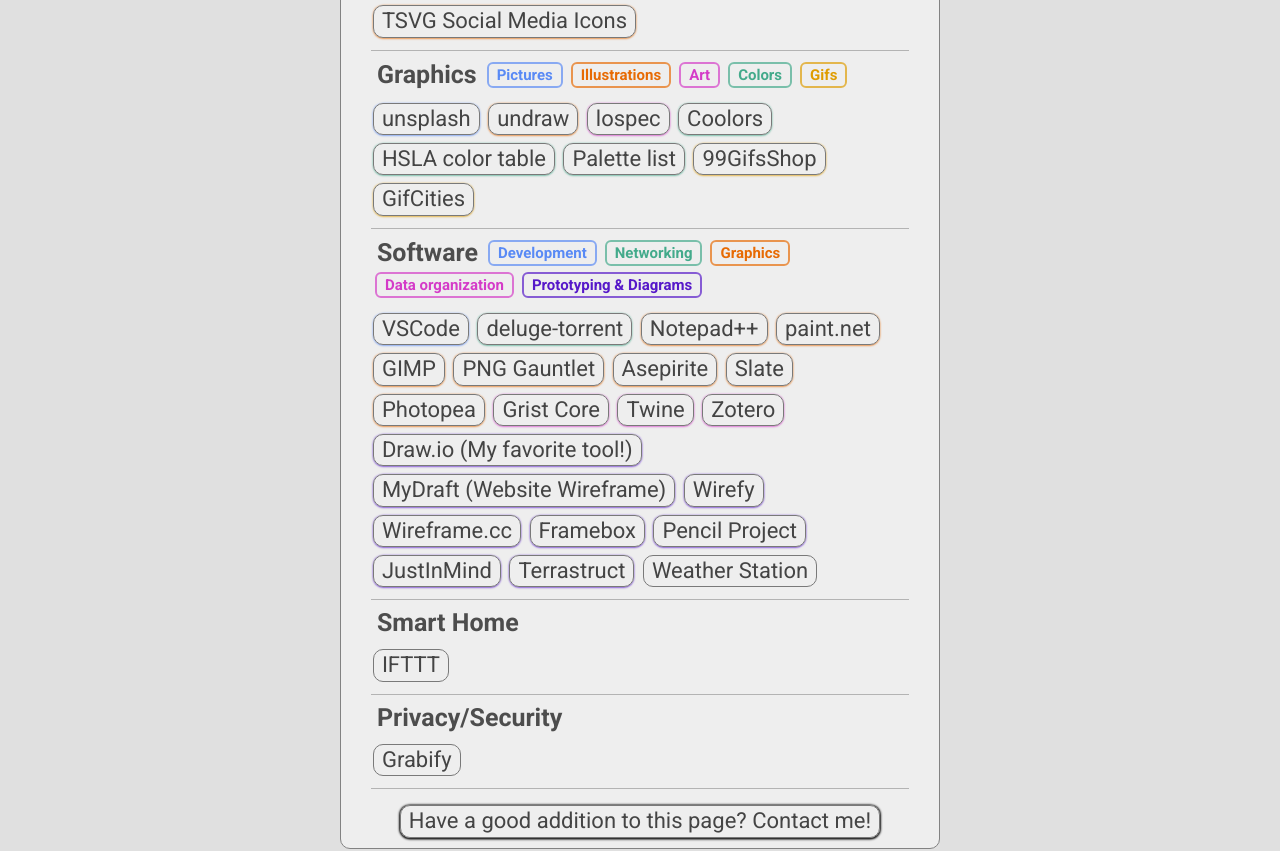
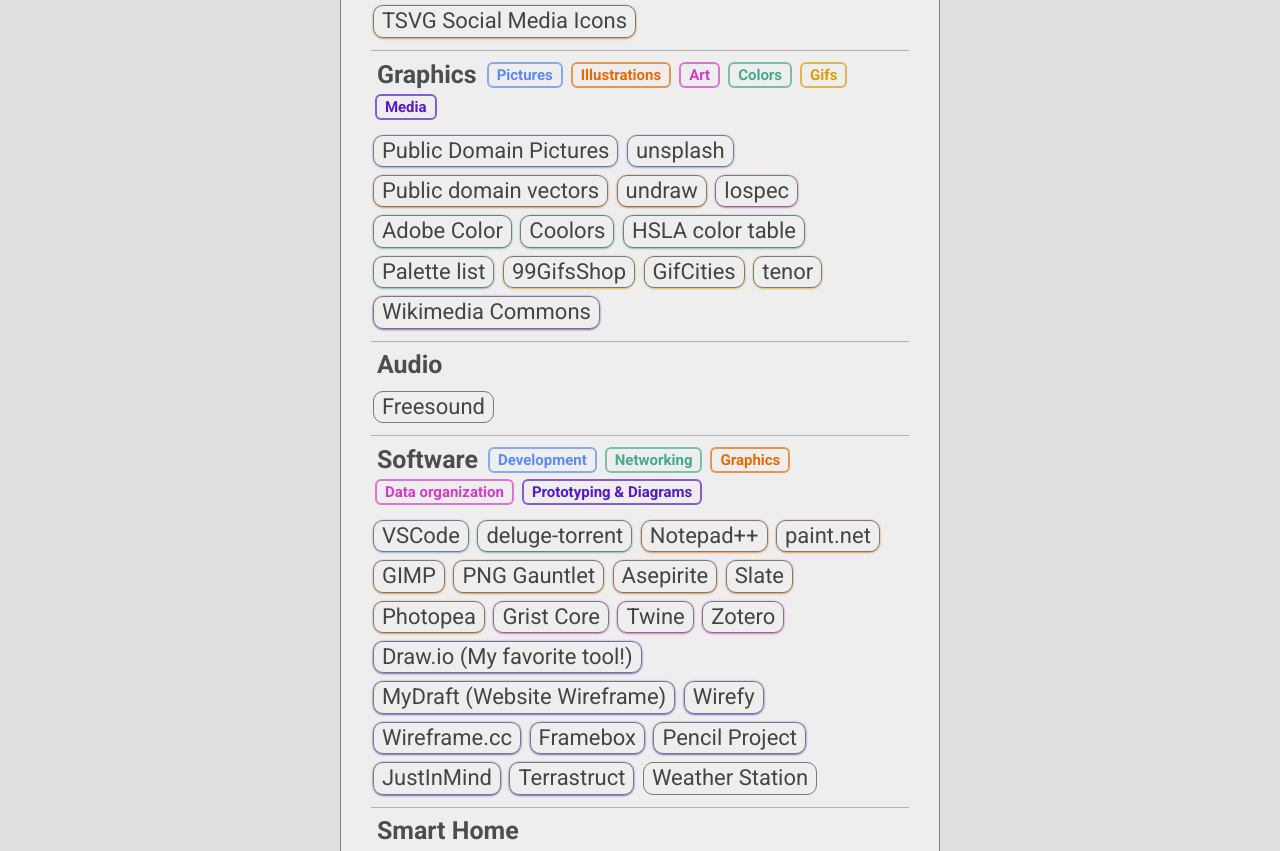
Before and after one commit to Graycot/GraysTea, a plain HTML site: page content/grays-tea/useful-tools.html in a window 1280 px wide. Shown: the part 1596-2447 px from the top of the page. Drawn offline with Linux system fonts and the light colour scheme.

Commit message:
General Content Update

```diff
--- a/content/grays-tea/useful-tools.html
+++ b/content/grays-tea/useful-tools.html
@@ -152,15 +152,27 @@
   <p class="c6">Art</p>
   <p class="c2">Colors</p>
   <p class="c3">Gifs</p>
+  <p class="c7">Media</p>
 </div>
+<a class="c1" href="https://publicdomainpictures.net/en/" target="_blank">Public Domain Pictures</a>
 <a class="c1" href="https://unsplash.com/images" target="_blank">unsplash</a>
+<a class="c4" href="https://publicdomainvectors.org/" target="_blank">Public domain vectors</a>
 <a class="c4" href="https://undraw.co" target="_blank">undraw</a>
 <a class="c6" href="https://lospec.com" target="_blank">lospec</a>
+<a class="c2" href="https://color.adobe.com/create/color-wheel" target="_blank">Adobe Color</a>
 <a class="c2" href="https://coolors.co/" target="_blank">Coolors</a>
 <a class="c2" href="https://www.december.com/html/spec/colorhsla.html" target="_blank">HSLA color table</a>
 <a class="c2" href="https://lospec.com/palette-list" target="_blank">Palette list</a>
 <a class="c3" href="https://99gifshop.neocities.org/" target="_blank">99GifsShop</a>
 <a class="c3" href="https://gifcities.org/" target="_blank">GifCities</a>
+<a class="c3" href="https://tenor.com/" target="_blank">tenor</a>
+<a class="c7" href="https://commons.wikimedia.org/wiki/Main_Page" target="_blank">Wikimedia Commons</a>
+
+<div class="title">
+  <h2>Audio</h2>
+</div>
+<a href="https://freesound.org/" target="_blank">Freesound</a>
+
 
 <div class="title">
   <h2>Software</h2>
```
Also changed, not shown: content/grays-tea/cool-online-places.html (+6 -0 lines), content/grays-tea/educational-resources.html (+1 -0 lines), content/grays-tea/my-projects.html (+2 -1 lines).
